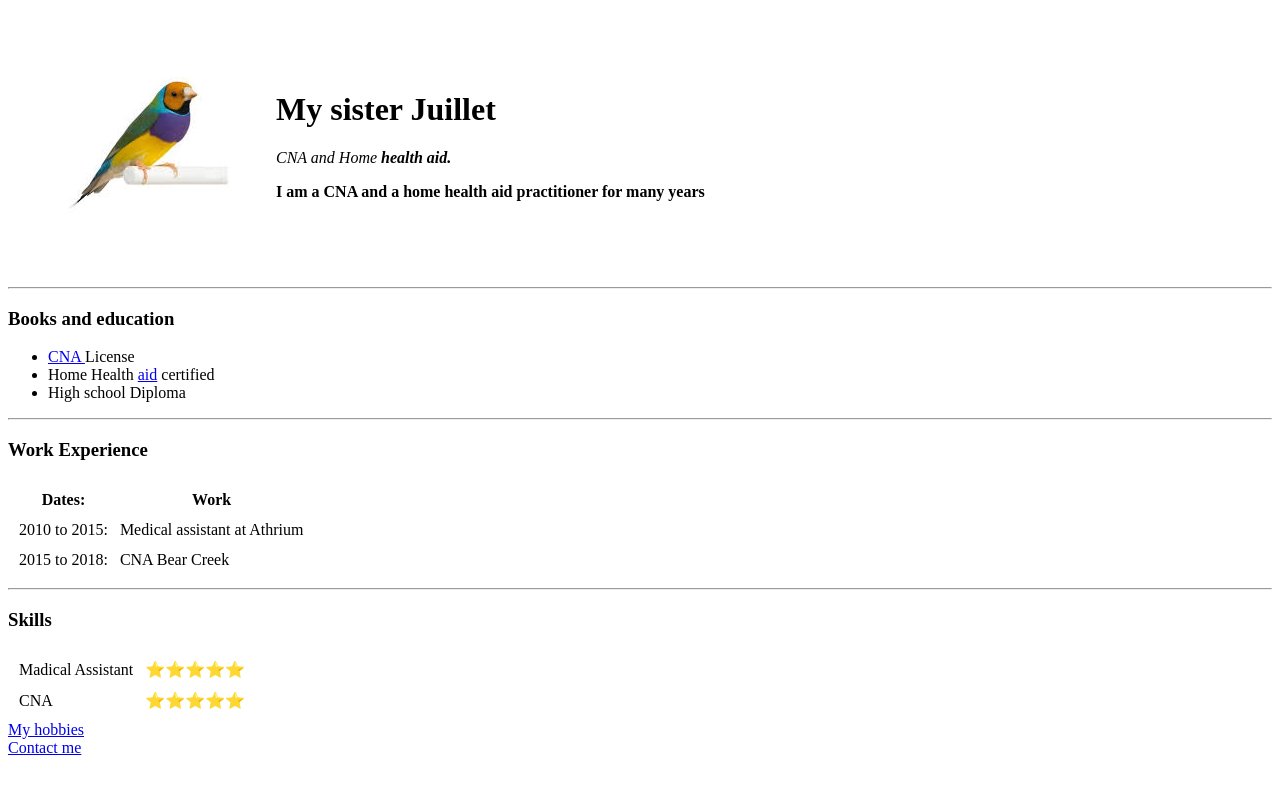
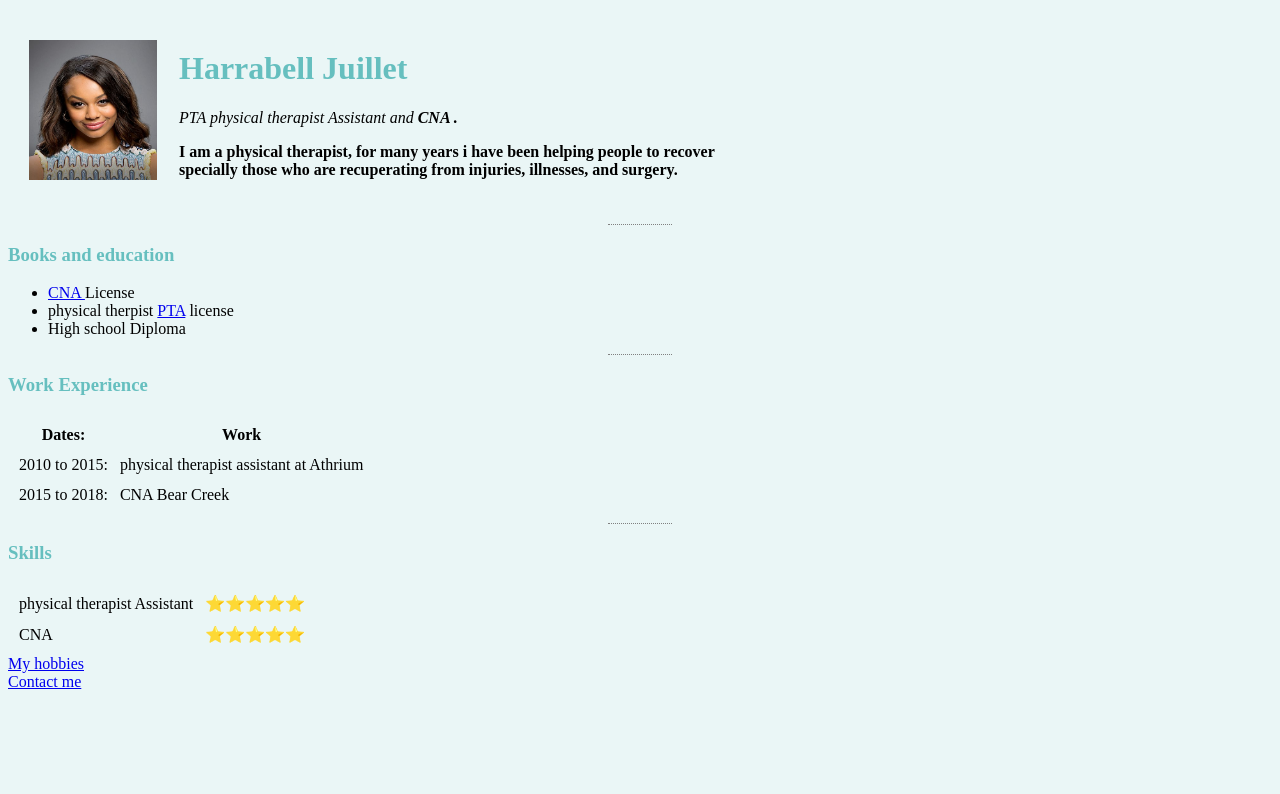
Before and after one commit to Jeanpetit35/cv, a plain HTML site: page index.html in a window 1280 px wide. Drawn offline with Linux system fonts and the light colour scheme; files that its build step writes are made by us from their sources.

Commit message:
Add initial cv website

```diff
--- a/index.html
+++ b/index.html
@@ -3,23 +3,25 @@
 
 <head>
   <meta charset="utf-8">
-  <title>My-sister personal site</title>
+  <title>Harrabell personal site</title>
+  <link rel="stylesheet" href="css/styles.css">
 </head>
-
 <body>
   <table cellspacing="20">
     <tr>
-      <td><img src="bird.jpeg" alt="juillet picture"></td>
-      <td>  <h1>My sister Juillet</h1>
-        <p><em>CNA and Home <strong>health aid<strong>.</em></p>
-        <p> I am a CNA and a home health aid practitioner for many years </p></td>
+        <td><img src="harra.jpeg" alt="juillet picture" Icon" width="128" height="140"></td>
+       <td>  <h1>Harrabell Juillet</h1>
+        <p><em>PTA physical therapist Assistant and<strong> CNA <strong>.</em></p>
+        <p> I am a physical therapist, for many years i have been helping people to recover
+          <br> specially those who are recuperating from injuries, illnesses, and surgery.</p></td>
+
     </tr>
   </table>
   <hr>
   <h3>Books and education</h3>
   <ul>
     <li><a href="https://www.youtube.com/watch?v=MTN_lMpnTyI">CNA </a> License </li>
-    <li>Home Health <a href="https://www.youtube.com/watch?v=_bG8EhUr2Uw">aid</a> certified</li>
+    <li>physical therpist <a href="https://www.youtube.com/watch?v=_bG8EhUr2Uw">PTA</a> license</li>
     <li>High school Diploma</li>
   </ul>
     <hr>
@@ -34,7 +36,7 @@
     <tbody>
       <tr>
         <td>2010 to 2015:</td>
-        <td> Medical assistant at Athrium </td>
+        <td>physical therapist assistant at Athrium </td>
       </tr>
       <tr>
         <td>2015 to 2018:</td>
@@ -46,7 +48,7 @@
 <h3>Skills</h3>
 <table cellspacing="10">
     <tr>
-      <td>Madical Assistant</td>
+      <td>physical therapist Assistant</td>
       <td>⭐️⭐️⭐️⭐️⭐️</td>
     </tr>
     <tr>
--- /dev/null
+++ b/styles.css
@@ -0,0 +1,16 @@
+body{
+  background-color: #EAF6F6;
+}
+h1{
+  color: #66BFBF;
+}
+h3{
+  color: #66BFBF;
+}
+hr{
+  border-style: none;
+  border-top-style: dotted;
+  border-color: grey;
+  border width: 5px;
+  width: 5%;
+}
```
Also changed, not shown: contact-me.html (+1 -0 lines), hobbies.html (+4 -0 lines), harra.jpeg (added).
